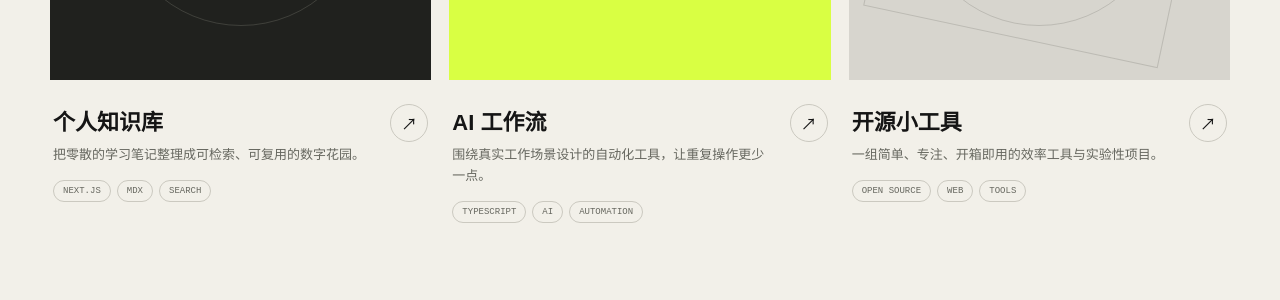
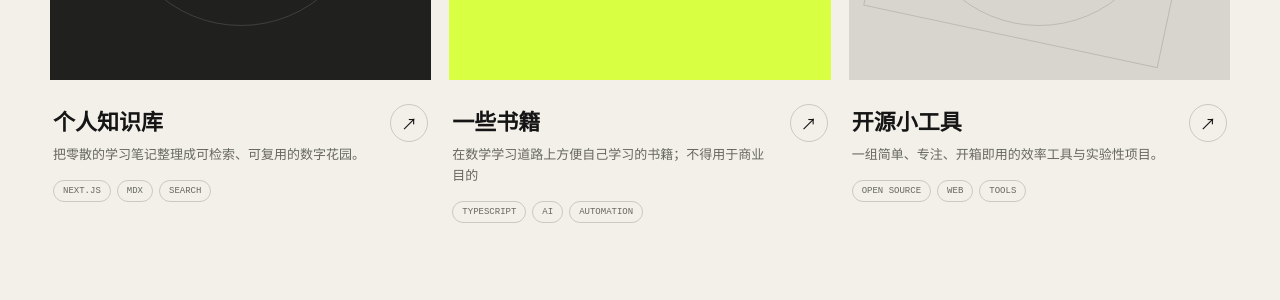
Before and after one commit to jingyaou/jingyaou.github.io, a Jekyll site: the page built from index.html, in a window 1280 px wide and 900 px high, scrolled down 1163 px. Shown: the part 150-450 px from the top of the window. Built offline with Jekyll 4.4.1, drawn with Linux system fonts in a browser that asks for light colours.

Commit message:
Update index.html

```diff
--- a/index.html
+++ b/index.html
@@ -42,7 +42,7 @@
         </article>
         <article class="project-card">
           <div class="project-visual visual-02"><span class="project-index">02</span><div class="visual-mark">✦</div></div>
-          <div class="project-copy"><div><h3>AI 工作流</h3><p>围绕真实工作场景设计的自动化工具，让重复操作更少一点。</p></div><a href="https://github.com/jingyaou" target="_blank" aria-label="在 GitHub 查看">↗</a></div>
+          <div class="project-copy"><div><h3>一些书籍</h3><p>在数学学习道路上方便自己学习的书籍；不得用于商业目的</p></div><a href="https://github.com/jingyaou" target="_blank" aria-label="在 GitHub 查看">↗</a></div>
           <ul><li>TypeScript</li><li>AI</li><li>Automation</li></ul>
         </article>
         <article class="project-card">
```
